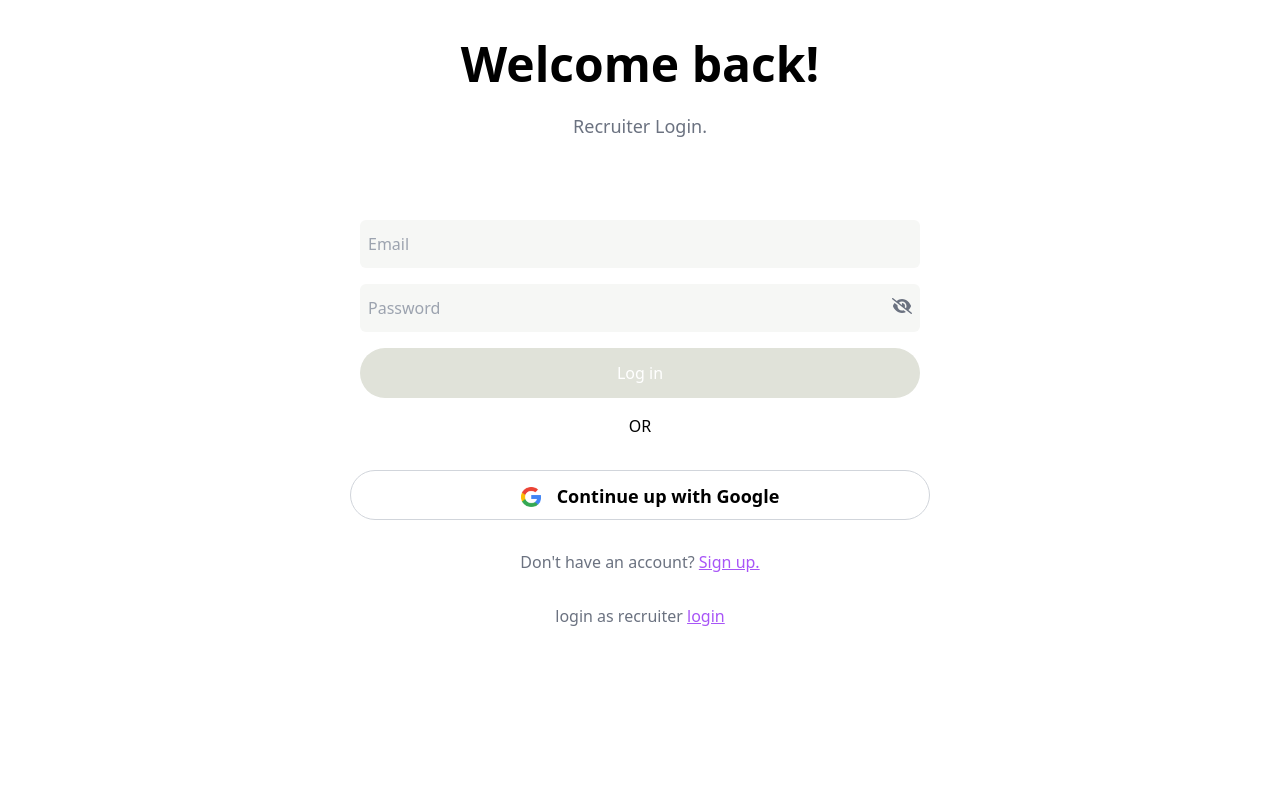
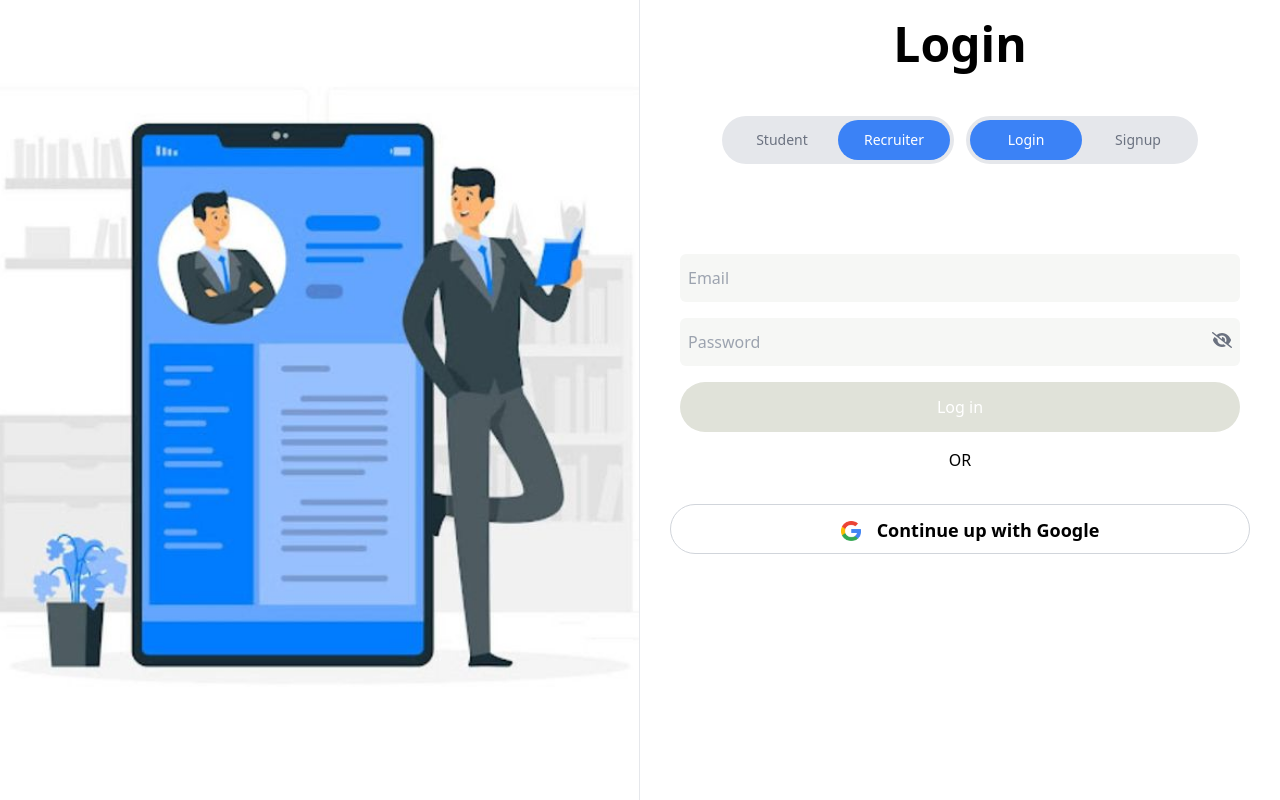
Before and after one commit to ai4sees/internshub, a React (Create React App) app in the folder client/: page /recruiter/login in a window 1280 px wide. Built offline with nearby package versions, Linux system fonts and the light colour scheme.

Commit message:
Changes in UI of login/signup

```diff
--- /dev/null
+++ b/client/src/components/common/ToggleButton.jsx
@@ -0,0 +1,54 @@
+import React, { useState } from 'react';
+import { useNavigate } from 'react-router-dom';
+
+const ToggleButton = ({type,auth}) => {
+  const [selected, setSelected] = useState(type);
+  const navigate = useNavigate();
+
+  const toggleSelection = () => {
+    if(type==='student' && auth==='login'){
+      setSelected('recruiter');
+      navigate('/recruiter/login');
+    }
+    if(type==='student' && auth==='signup'){
+      setSelected('recruiter');
+      navigate('/recruiter/signup');
+    }
+    if(type==='recruiter' && auth==='login'){
+      setSelected('student');
+      navigate('/student/login');
+    }
+    if(type==='recruiter' && auth==='signup'){
+      setSelected('student');
+      navigate('/student/signup')
+    }
+
+  };
+
+  return (
+    <div className=" items-center inline-block justify-center">
+      <div className="relative flex w-[232px] h-12 bg-gray-200 rounded-full p-1">
+        <div
+          className={`absolute top-1 left-1 w-28 h-10 rounded-full transition-transform duration-300 transform ${selected === 'student' ? 'translate-x-0' : 'translate-x-full'
+            } bg-blue-500`}
+        />
+        <button
+          className={`flex-1  text-center text-sm font-medium z-10 ${selected === 'student' ? 'text-white' : 'text-gray-500'
+            }`}
+          onClick={toggleSelection}
+        >
+          Student
+        </button>
+        <button
+          className={`flex-1  text-center text-sm font-medium z-10 ${selected === 'recruiter' ? 'text-white' : 'text-gray-500'
+            }`}
+          onClick={toggleSelection}
+        >
+          Recruiter
+        </button>
+      </div>
+    </div>
+  );
+};
+
+export default ToggleButton;
--- /dev/null
+++ b/client/src/components/common/ToogleButtonSecond.jsx
@@ -0,0 +1,57 @@
+import React, { useState } from 'react';
+import { useNavigate } from 'react-router-dom';
+
+const ToggleButtonSecond = ({type,auth}) => {
+  const [selected, setSelected] = useState(auth);
+  const navigate = useNavigate();
+
+  const toggleSelection = () => {
+    // setSelected((prev) => (prev === 'student' ? 'recruiter' : 'student'));
+    if(auth==='login' && type==='student'){
+      setSelected('signup');
+        navigate('/student/signup');
+    }
+    if(auth==='signup' && type==='student'){
+      setSelected('login');
+      navigate('/student/login');
+    }
+
+    if(auth==='login'&& type==='recruiter'){
+      setSelected('signup');
+      navigate('/recruiter/signup');
+    }
+
+    if(auth==='signup'&& type==='recruiter'){
+      setSelected('login');
+      navigate('/recruiter/login');
+    }
+
+  };
+
+  return (
+    <div className=" items-center inline-block justify-center">
+      <div className="relative flex w-[232px] h-12 bg-gray-200 rounded-full p-1">
+        <div
+          className={`absolute top-1 left-1 w-28 h-10 rounded-full transition-transform duration-300 transform ${selected === 'login' ? 'translate-x-0' : 'translate-x-full'
+            } bg-blue-500`}
+        />
+        <button
+          className={`flex-1  text-center text-sm font-medium z-10 ${selected === 'login' ? 'text-white' : 'text-gray-500'
+            }`}
+          onClick={toggleSelection}
+        >
+          Login
+        </button>
+        <button
+          className={`flex-1  text-center text-sm font-medium z-10 ${selected === 'signup' ? 'text-white' : 'text-gray-500'
+            }`}
+          onClick={toggleSelection}
+        >
+          Signup
+        </button>
+      </div>
+    </div>
+  );
+};
+
+export default ToggleButtonSecond;
--- a/client/src/components/recruiter/auth/Login.jsx
+++ b/client/src/components/recruiter/auth/Login.jsx
@@ -5,6 +5,7 @@ import { Link } from 'react-router-dom'
 import { FontAwesomeIcon } from "@fortawesome/react-fontawesome";
 import { faEye as EyeIcon, faEyeSlash as EyeSlashIcon, faEye, faEyeSlash } from "@fortawesome/free-solid-svg-icons";
 import google_pic from '../../../images/google_pic.png'
+import recruiter_bg from '../../../images/recruiter_bg.jpeg'
 import axios from 'axios';
 import { useNavigate,useParams } from 'react-router-dom';
 import getUserIdFromToken from "../auth/authUtilsRecr"
@@ -14,6 +15,8 @@ import {  toast } from 'react-toastify';
 import 'react-toastify/dist/ReactToastify.css';
 // import { useStudent } from '../context/studentContext';
 import {useRecruiter} from '../context/recruiterContext'
+import ToggleButton from '../../common/ToggleButton';
+import ToggleButtonSecond from '../../common/ToogleButtonSecond';
 
 
 function Login() {
@@ -99,20 +102,26 @@ function Login() {
 
   return (
     <div className='flex min-h-screen'>
-      <div className='w-full'>
+      <div className='relative w-1/2 h-auto border-r'>
+      <img src={recruiter_bg} alt="" className='absolute inset-0 w-full h-full object-cover'/>
+      </div>
+
+      <div className='w-1/2'>
 
 
-        <div className='text-center  mt-10'>
-          <p className='text-5xl font-extrabold mb-6'>Welcome back!</p>
-          <p className='text-gray-500 text-lg'>Recruiter Login.
+        <div className='text-center flex flex-col justify-center items-center mt-[20px]'>
+          <p className='text-5xl font-extrabold mb-12'>Login</p>
+          <div className='flex space-x-3'>
+          <ToggleButton type="recruiter" auth="login"/>
+          <ToggleButtonSecond type="recruiter" auth="login"/>
+          </div>
+        </div>
 
-          </p>
-        </div>
         <div>
 
           {/* form starts from here */}
 
-          <div className="flex justify-center items-center mt-[80px] w-[600px] mx-auto " >
+          <div className="flex justify-center items-center mt-[90px] w-[600px] mx-auto " >
             <form onSubmit={handleSubmit} className="space-y-4">
               <div className="flex flex-col items-center">
                 <input
@@ -188,17 +197,17 @@ function Login() {
 
           </div>
 
-          <div className='mt-[30px] text-center'>
+          {/* <div className='mt-[30px] text-center'>
             <span className='text-gray-500 '>Don't have an account? </span>
             <Link to='/student/signup'><span className='text-purple-500 underline'>Sign up.</span></Link>
-          </div>
+          </div> */}
 
         </div>
 
-        <div className='mt-[30px] text-center'>
-            <span className='text-gray-500 '>login as recruiter </span>
-            <Link to='/recruiter/login'><span className='text-purple-500 underline'>login</span></Link>
-          </div>
+        {/* <div className='mt-[30px] text-center'>
+            <span className='text-gray-500 '>login as student </span>
+            <Link to='/student/login'><span className='text-purple-500 underline'>login</span></Link>
+          </div> */}
       </div>
 
     </div>
--- a/client/src/components/recruiter/auth/Signup.jsx
+++ b/client/src/components/recruiter/auth/Signup.jsx
@@ -3,6 +3,7 @@ import { Link } from 'react-router-dom'
 import { FontAwesomeIcon } from "@fortawesome/react-fontawesome";
 import {faEye,faEyeSlash} from "@fortawesome/free-solid-svg-icons";
 import google_pic from '../../../images/google_pic.png'
+import recruiter_bg from '../../../images/recruiter_bg.jpeg'
 import axios from 'axios';
 import { useNavigate } from 'react-router-dom';
 import getUserIdFromToken from "../auth/authUtilsRecr"
@@ -10,6 +11,8 @@ import {auth,provider} from '../../common/firebaseConfig'
 import {signInWithPopup} from 'firebase/auth'
 import { toast } from 'react-toastify';
 import 'react-toastify/dist/ReactToastify.css';
+import ToggleButton from '../../common/ToggleButton';
+import ToggleButtonSecond from '../../common/ToogleButtonSecond';
 function Signup() {
 
   const [showPassword, setShowPassword] = useState(false);
@@ -115,17 +118,24 @@ function Signup() {
 
   return (
     <div className='flex min-h-screen'>
-      <div className='w-full border border-black flex flex-col items-center justify-center '>
+      <div className='relative w-1/2 h-auto border-r'>
+      <img src={recruiter_bg} alt="" className='absolute inset-0 w-full h-full object-cover'/>
+      </div>
+      <div className='w-1/2 '>
 
-        <div className='flex flex-col items-center'>
-          <p className='text-5xl font-extrabold mb-3 mt-10'>Welcome</p>
-          <p className='text-gray-500 text-lg'>Recruiter Sign up</p>
+        <div className='text-center flex flex-col items-center justify-center mt-[20px]'>
+          <p className='text-5xl font-extrabold mb-12'>Sign up</p>
+          <div className='flex space-x-3'>
+          <ToggleButton type='recruiter' auth='signup'/>
+          <ToggleButtonSecond type="recruiter" auth="signup"/>
+          </div>
+          {/* <p className='text-gray-500 text-lg'>Recruiter Sign up</p> */}
         </div>
         <div>
 
           {/* form starts from here */}
 
-          <div className="flex justify-center items-center mt-[80px] w-full " >
+          <div className="flex justify-center items-center mt-[20px] w-full " >
             <form onSubmit={handleSubmit} className="space-y-4 mx-auto">
               <div className='flex flex-col items-center'>
                 <input type="text"
@@ -259,44 +269,32 @@ function Signup() {
 
           </div>
 
-          <div className='w-[80%] mx-auto mt-[40px]'>
-            <p className='text-center text-gray-500'>
-              By clicking Create account, you agree to Linktree's privacy notice, T&Cs and to receive offers, news and updates.
-            </p>
-          </div>
+          <p className='mt-1 text-center'>OR</p>
 
-          <p className='mt-5 text-center'>OR</p>
-
-          <div className='w-full mt-8 space-y-3'>
+          <div className='w-full mt-3 space-y-3'>
 
           <button onClick={handleGoogleClick}
-            className='w-full mx-auto py-2 border border-gray-300 h-[50px] text-black text-[18px] rounded-full font-semibold'
+            className='w-full mx-auto py-2 border border-gray-300 h-[45px] text-black text-[18px] rounded-full font-semibold'
           >
             <div className='inline-flex space-x-4'>
             <img src={google_pic} alt="" className='w-5 h-5 py-0 px-0 ml-5 mt-2'/>
             <span className='mt-1'>Sign up with Google</span>
             </div>
           </button>
-          {/* <button
-            className='w-full py-2 border border-gray-300 h-[50px] text-black text-[18px] rounded-full font-semibold'
-          >
-            <div className='inline-flex space-x-1 ml-0'>
-            <img src={apple_pic} alt="" className='w-10 h-10 py-0 px-0 ml-5 mt-[-4px]'/>
-            <span className='mt-1'>Sign up with Apple</span>
-            </div>
-          </button> */}
+
           </div>
 
-
-          <div className='mt-10 mb-[50px] text-center'>
-            <span className='text-gray-500 '>Already have an account?</span>
-            <Link to='/student/login'><span className='text-purple-500 underline'>Log in</span></Link>
+          {/* <div className='flex space-x-3 justify-center items-center mt-3'>
+          <div >
+            <span className='text-gray-500 '>Already have an account? </span>
+            <Link to='/student/login'><span className='text-purple-500 '>Log in</span></Link>
           </div>
 
-          <div className='mt-3 mb-[100px] text-center'>
+          <div>
             <span className='text-gray-500 '>Sign up as Student?</span>
-            <Link to='/student/signup'><span className='text-purple-500 underline'>&nbsp;Sign up</span></Link>
+            <Link to='/student/signup'><span className='text-purple-500 '>&nbsp;Sign up</span></Link>
           </div>
+          </div> */}
 
 
 
--- a/client/src/components/student/auth/Login.jsx
+++ b/client/src/components/student/auth/Login.jsx
@@ -14,6 +14,8 @@ import { signInWithPopup } from 'firebase/auth'
 import { ToastContainer, toast } from 'react-toastify';
 import 'react-toastify/dist/ReactToastify.css';
 import { useStudent } from '../context/studentContext';
+import ToggleButton from '../../common/ToggleButton';
+import ToggleButtonSecond from '../../common/ToogleButtonSecond';
 
 
 function Login() {
@@ -107,17 +109,19 @@ function Login() {
       <div className='w-1/2'>
 
 
-        <div className='text-center  mt-[70px]'>
-          <p className='text-5xl font-extrabold mb-6'>Login</p>
-          <p className='text-gray-500 text-lg'>Student Login.
+        <div className='text-center flex flex-col justify-center items-center mt-[20px]'>
+          <p className='text-5xl font-extrabold mb-12'>Login</p>
+          <div className='flex space-x-3'>
+          <ToggleButton type="student" auth="login"/>
+          <ToggleButtonSecond type="student" auth="login"/>
+          </div>
 
-          </p>
         </div>
         <div>
 
           {/* form starts from here */}
 
-          <div className="flex justify-center items-center mt-[80px] w-[600px] mx-auto " >
+          <div className="flex justify-center items-center mt-[90px] w-[600px] mx-auto " >
             <form onSubmit={handleSubmit} className="space-y-4">
               <div className="flex flex-col items-center">
                 <input
@@ -193,17 +197,17 @@ function Login() {
 
           </div>
 
-          <div className='mt-[30px] text-center'>
+          {/* <div className='mt-[30px] text-center'>
             <span className='text-gray-500 '>Don't have an account? </span>
             <Link to='/student/signup'><span className='text-purple-500 underline'>Sign up.</span></Link>
-          </div>
+          </div> */}
 
         </div>
 
-        <div className='mt-[30px] text-center'>
+        {/* <div className='mt-[30px] text-center'>
           <span className='text-gray-500 '>login as recruiter </span>
           <Link to='/recruiter/login'><span className='text-purple-500 underline'>login</span></Link>
-        </div>
+        </div> */}
       </div>
 
 
--- a/client/src/components/student/auth/Signup.jsx
+++ b/client/src/components/student/auth/Signup.jsx
@@ -12,6 +12,8 @@ import {toast } from 'react-toastify';
 import 'react-toastify/dist/ReactToastify.css';
 import { useStudent } from '../context/studentContext';
 import login_bg from '../../../images/login_bg.jpeg'
+import ToggleButton from '../../common/ToggleButton';
+import ToggleButtonSecond from '../../common/ToogleButtonSecond';
 function Signup() {
 
   const [showPassword, setShowPassword] = useState(false);
@@ -117,13 +119,16 @@ function Signup() {
   return (
     <div className='flex min-h-screen'>
       <div className='relative w-1/2 h-auto '>
-      <img src={login_bg} alt="" className=' absolute inset-0 w-full h-full object-cover'/>
+      <img src={login_bg} alt="" className=' w-full h-screen'/>
       </div>
-      <div className='w-1/2  flex flex-col items-center justify-center '>
+      <div className='w-1/2 '>
 
-        <div className='flex flex-col items-center'>
-          <p className='text-5xl font-extrabold mb-3 mt-10'>Welcome</p>
-          <p className='text-gray-500 text-lg'>Student Sign up</p>
+        <div className='flex flex-col items-center mt-[20px]'>
+          <p className='text-5xl font-extrabold mb-12 '>Sign up</p>
+          <div className='flex space-x-3'>
+          <ToggleButton type='student' auth='signup'/>
+          <ToggleButtonSecond type="student" auth="signup"/>
+          </div>
         </div>
         <div>
 
@@ -246,7 +251,7 @@ function Signup() {
 
           <p className='mt-5 text-center'>OR</p>
 
-          <div className='w-full mt-3 space-y-3'>
+          <div className='w-[580px] mx-auto mt-8  space-y-3'>
 
           <button onClick={handleGoogleClick}
             className='w-full mx-auto py-2 border border-gray-300 h-[50px] text-black text-[18px] rounded-full font-semibold'
@@ -266,7 +271,7 @@ function Signup() {
           </button> */}
           </div>
 
-          <div className='flex justify-center items-center space-x-7 mt-3'>
+          {/* <div className='flex justify-center items-center space-x-7 mt-3'>
           <div className='  flex '>
             <span className='text-gray-500 '>Already have an account?</span>
             <Link to='/student/login'><span className='text-purple-500 underline'>Log in</span></Link>
@@ -276,7 +281,7 @@ function Signup() {
             <span className='text-gray-500 '>Sign up as recruiter?</span>
             <Link to='/recruiter/signup'><span className='text-purple-500 underline'>&nbsp;Sign up</span></Link>
           </div>
-          </div>
+          </div> */}
 
 
 
```
Also changed, not shown: client/src/images/recruiter_bg.jpeg (added).
